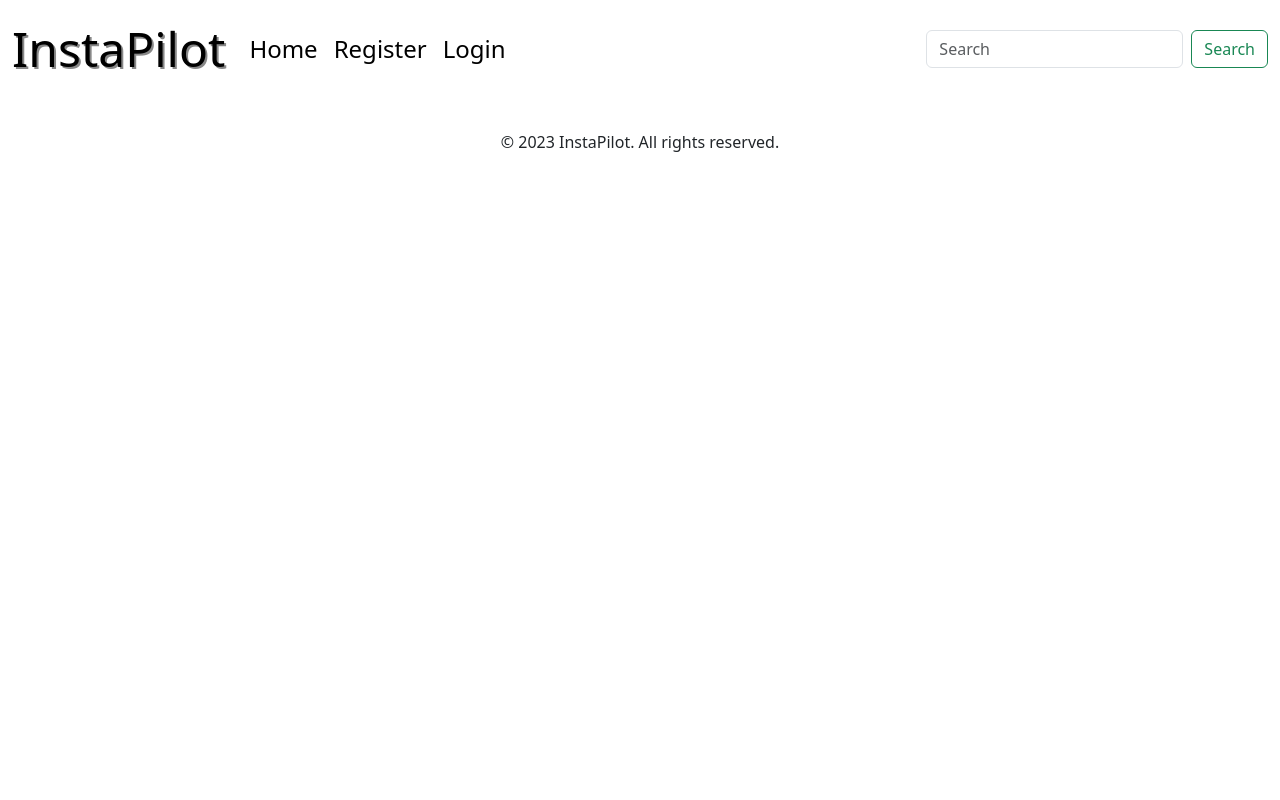
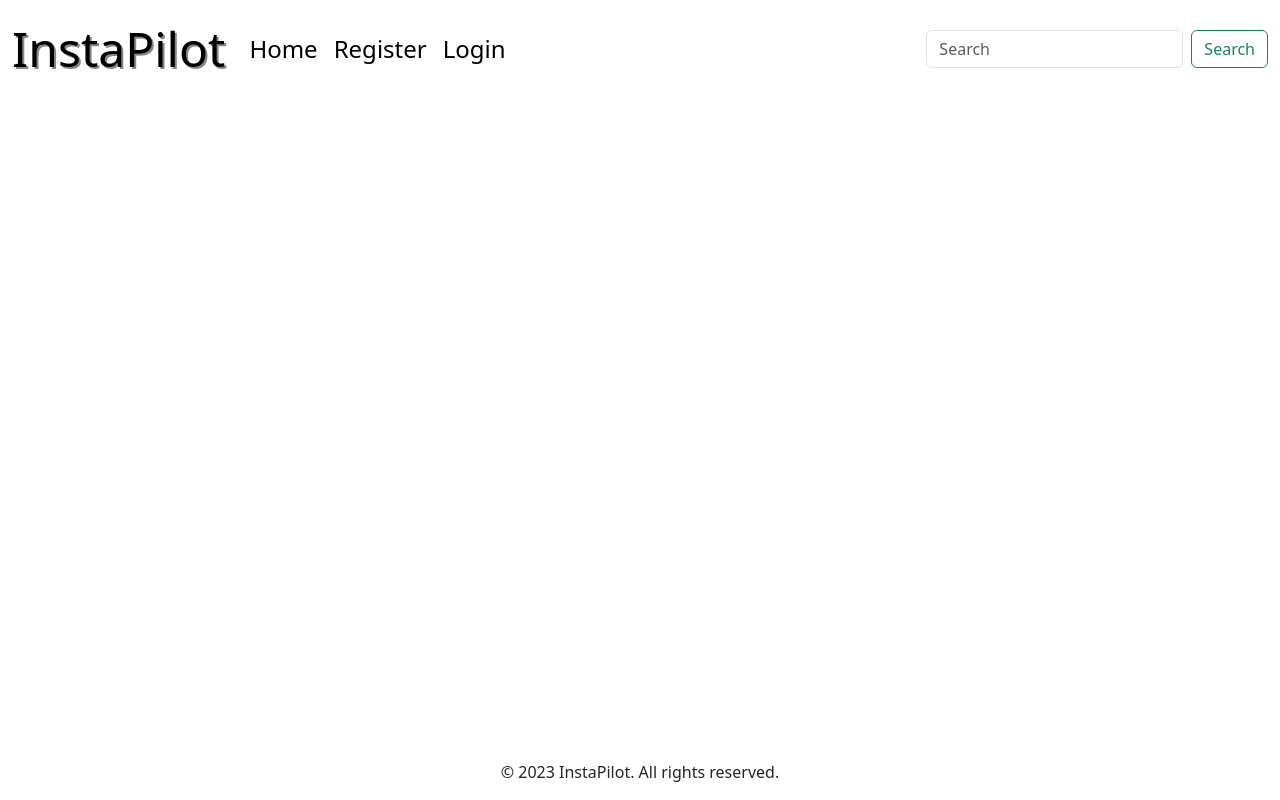
Before and after one commit to JamesH003/InstaPilot, a Django app: page / in a window 1280 px wide. Run offline with Django 3.2, Linux system fonts and the light colour scheme; data that the repository does not hold is empty; some web fonts are replaced.

Commit message:
Add bootstrap class to keep footer at end of page

```diff
--- a/templates/base.html
+++ b/templates/base.html
@@ -86,7 +86,7 @@
   </div>
 
   <!-- Content to be inserted from index.html -->
-  <main class="container-fluid flex-shrink-0 main-bg">
+  <main class="container-fluid d-flex flex-column flex-grow-1 main-bg">
 
 
 
```
